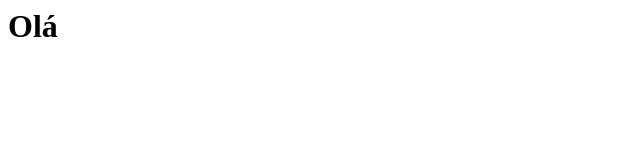
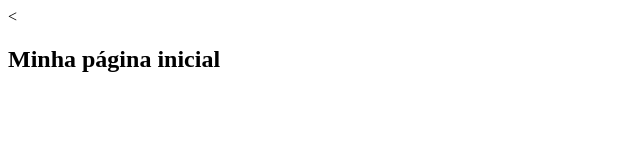
Before and after one commit to silvairsoares/projeto-curso-git, a plain HTML site: page index.html in a window 1280 px wide. Shown: the whole page, without its empty margins (0-640 px from the left). Drawn offline with Linux system fonts and the light colour scheme.

Commit message:
Criado conteúdo html

```diff
--- a/index.html
+++ b/index.html
@@ -1,7 +1,12 @@
+<<!DOCTYPE html>
 <html>
-	<head>
-	</head>
-	<body>
-	</body>
-	<h1>Olá</h1>
+<head>
+	<meta charset="utf-8" />
+	<meta http-equiv="X-UA-Compatible" content="IE=edge">
+	<title>Curso de Git e Github</title>
+	<meta name="viewport" content="width=device-width, initial-scale=1">
+</head>
+<body>
+	<h2>Minha página inicial</h2>
+</body>
 </html>
```
